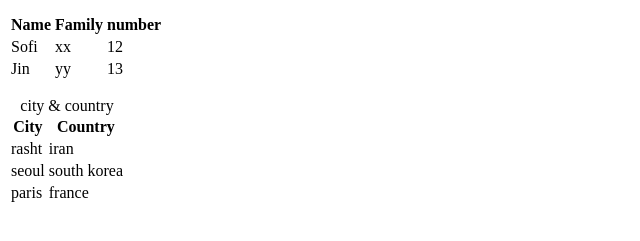
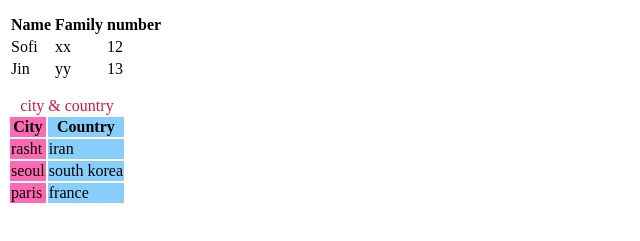
Before and after one commit to purplemrl/appleform, a plain HTML site: page test2.html in a window 1280 px wide. Shown: the part 101-342 px from the top of the page, without its empty margins (0-640 px from the left). Drawn offline with Linux system fonts and the light colour scheme.

Commit message:
Update test2.html

```diff
--- a/test2.html
+++ b/test2.html
@@ -25,7 +25,11 @@
         </table>
         <p> </p>
         <table>
-            <caption>city & country</caption>
+            <caption style="color: crimson;">city & country</caption>
+            <colgroup>
+                <col span="1" style="background-color: hotpink;">
+                <col style="background-color: lightskyblue;">
+            </colgroup>
             <tr>
                 <th>City</th>
                 <th>Country</th>
```
